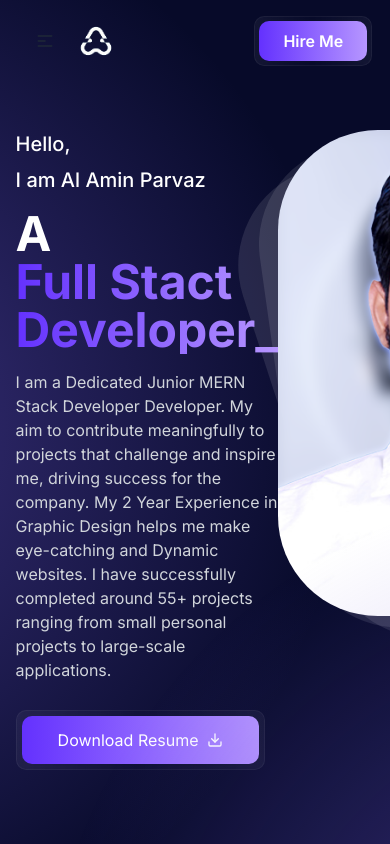
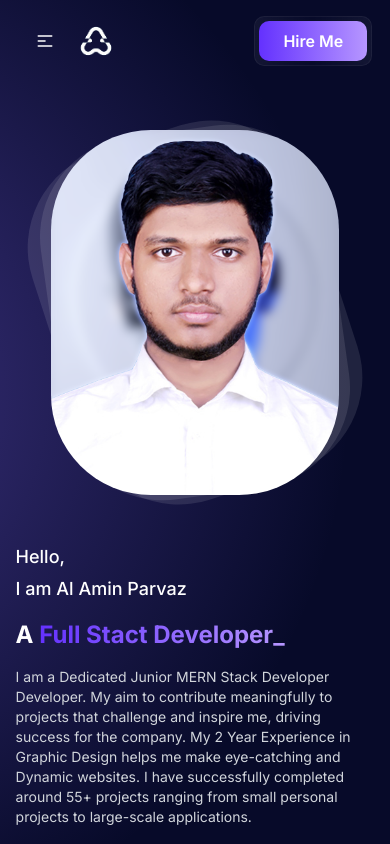
Before and after one commit to al-amin90/my-protfolio, a React (Vite) app: page / in a window 390 px wide. Shown: the top 844 px of the page. Built offline with nearby package versions, Linux system fonts and the light colour scheme.

Commit message:
responsive added

```diff
--- a/src/components/Banner.jsx
+++ b/src/components/Banner.jsx
@@ -4,23 +4,23 @@ import "./Banner.css";
 
 const Banner = () => {
   return (
-    <div className="max-w-[1480px] relative z-20 pt-4 font-inter  mx-auto w-[92%] mt-10 pb-40">
+    <div className="max-w-[1480px] relative z-20 pt-4 font-inter  mx-auto w-[92%] mt-10 md:pb-40 pb-16">
       <div className="shape right "></div>
-      <div className="flex text-white">
+      <div className="flex flex-col-reverse md:flex-row gap-12 md:gap-0 text-white">
         {/* left side */}
         <div className="flex-1 ">
-          <div className="text-xl font-medium space-y-2">
+          <div className="text-lg md:text-xl font-medium space-y-1 md:space-y-2">
             <h6>Hello,</h6>
             <h6>I am Al Amin Parvaz</h6>
           </div>
-          <h1 className="text-5xl font-bold mt-4">
+          <h1 className="text-2xl md:text-5xl font-bold mt-4">
             A{" "}
             <span className="bg-gradient-to-r from-[#6431FE] to-[#B696FF] inline-block text-transparent bg-clip-text">
               Full Stact Developer_
             </span>
           </h1>
 
-          <p className="text-base text-gray-300 mt-4 mb-7">
+          <p className="text-sm md:text-base text-gray-300 mt-4 mb-7">
             I am a Dedicated Junior MERN Stack Developer Developer. My aim to
             contribute meaningfully to projects that challenge and inspire me,
             driving success for the company. My 2 Year Experience in Graphic
@@ -42,8 +42,8 @@ const Banner = () => {
         </div>
 
         {/* right side */}
-        <div className="flex-1 mr-12 relative image">
-          <div className=" ml-auto w-96 relative imageProfile">
+        <div className="flex-1 mx-auto md:mr-12 relative image">
+          <div className=" ml-auto w-72 lg:w-96 relative imageProfile">
             <img className="rounded-[100px] " src={banner} alt="" />
           </div>
         </div>
--- a/src/components/BannerImg.jsx
+++ b/src/components/BannerImg.jsx
@@ -3,7 +3,7 @@ import bannerImg from "../assets/bannergithub.png";
 const BannerImg = () => {
   return (
     <div className="max-w-[1480px] bannerImg opacity-90 relative -z-0 pt-4 font-inter  mx-auto w-[92%] mt-8">
-      <div className="shape"></div>
+      <div className="shape hidden lg:block "></div>
       <img
         src={bannerImg}
         className="w-full rounded-3xl mix-blend-multiply"
--- a/src/components/Contact.jsx
+++ b/src/components/Contact.jsx
@@ -10,14 +10,14 @@ const Contact = () => {
   return (
     <div
       id="contact"
-      className="max-w-[1480px] relative z-20 pt-4 font-inter mb-24 mx-auto w-[92%] mt-12 "
+      className="max-w-[1480px] relative z-20 md:pt-4 font-inter mb-6 md:mb-24 mx-auto w-[92%] mt-12 "
     >
       <SubHeading title="get in touch"></SubHeading>
-      <h2 className="text-center text-white text-4xl z-50  font-inter font-semibold mt-4">
+      <h2 className="text-center text-white text-3xl md:text-4xl z-50  font-inter font-semibold mt-4">
         Contact with me
       </h2>
 
-      <div className="grid grid-cols-2 gap-5 mt-12">
+      <div className="grid grid-cols-1 md:grid-cols-2 gap-5 mt-7 md:mt-12">
         <div className="">
           <img
             className=" w-full h-[26rem] opacity-95 object-cover rounded-xl"
@@ -55,7 +55,7 @@ const Contact = () => {
             </div>
 
             <div className="mt-6">
-              <div className="grid gap-3 grid-cols-2">
+              <div className="grid gap-3 grid-cols-1 md:grid-cols-2">
                 <input
                   type="text"
                   placeholder="Name"
@@ -85,7 +85,7 @@ const Contact = () => {
         </form>
       </div>
 
-      <div className="grid grid-cols-3 gap-5">
+      <div className="grid grid-cols-1 md:grid-cols-3 gap-0 md:gap-5">
         <div className="relative flex mt-5 items-center justify-center flex-col">
           <div className="bg-gradient-to-t gap-4 p-4 px-8 justify-between rounded-xl from-[#ffffff0d] to-[#ffffff00] hover: border shadow-2xl border-white/20 w-full ">
             <div>
--- a/src/components/Education.jsx
+++ b/src/components/Education.jsx
@@ -9,7 +9,7 @@ const Education = () => {
     >
       <div className="shape right "></div>
       <SubHeading title="CSE "></SubHeading>
-      <h2 className="text-center text-white text-4xl z-50  font-inter font-semibold mt-4">
+      <h2 className="text-center mt-1 text-white text-3xl md:text-4xl z-50  font-inter font-semibold   md:mt-4">
         My Education
       </h2>
 
--- a/src/components/Footer.jsx
+++ b/src/components/Footer.jsx
@@ -5,14 +5,14 @@ import { FaYoutube } from "react-icons/fa6";
 
 const Footer = () => {
   return (
-    <section className="mt-32 ">
-      <div className="py-20 border-purple-400 border-t relative z-30 rounded-2xl bg-gradient-to-b from-[#ffffff0d] to-[#ffffff00]">
+    <section className="mt-14 md:mt-32 ">
+      <div className="py-16 md:py-20  border-purple-400 border-t relative z-30 rounded-2xl bg-gradient-to-b from-[#ffffff0d] to-[#ffffff00]">
         <div className="text-gray-200 flex justify-center mx-auto flex-col max-w-44 cursor-pointer">
           <div>
-            <img src={logo} alt="" />
+            <img src={logo} className="mx-auto" alt="" />
           </div>
         </div>
-        <div className="max-w-[900px] mx-auto">
+        <div className="max-w-[900px] mx-auto w-[95%]">
           <p className="text-base text-gray-400 mt-6 font-medium text-center">
             Let's build something amazing together. I'm available for freelance
             projects, collaborations, and full-time opportunities. Drop me a
--- a/src/components/Navbar.jsx
+++ b/src/components/Navbar.jsx
@@ -2,7 +2,7 @@ import logo from "/logo.png";
 
 const Navbar = () => {
   const navLinks = (
-    <div className="flex text-primaryColor font-medium gap-6 text-gray-500 text-base *:cursor-pointer ">
+    <div className="flex lg:flex-row flex-col text-primaryColor font-medium gap-6 text-[#6F3EFE] lg:text-gray-500 text-base *:cursor-pointer ">
       <li className="text-white ">Home</li>
       <li className="hover:text-white ">
         <a href="#skills" className="p-0">
@@ -32,8 +32,12 @@ const Navbar = () => {
     <div className=" ">
       <div className="navbar relative z-30 max-w-[1480px] pt-4 font-inter mx-auto w-[95%]">
         <div className="navbar-start ">
-          <div className="dropdown">
-            <div tabIndex={0} role="button" className="btn btn-ghost lg:hidden">
+          <div className="dropdown relative z-50">
+            <div
+              tabIndex={0}
+              role="button"
+              className="btn text-white btn-ghost lg:hidden"
+            >
               <svg
                 xmlns="http://www.w3.org/2000/svg"
                 className="h-5 w-5"
@@ -51,7 +55,7 @@ const Navbar = () => {
             </div>
             <ul
               tabIndex={0}
-              className="menu menu-sm dropdown-content bg-base-100 rounded-box z-[1] mt-3 w-52 p-2 shadow"
+              className="menu menu-sm border border-white/20 dropdown-content backdrop-blur-lg rounded-box z-[1] mt-3 w-52 p-2  px-4 shadow"
             >
               {navLinks}
             </ul>
--- a/src/components/Projects.jsx
+++ b/src/components/Projects.jsx
@@ -13,16 +13,16 @@ const Projects = () => {
       className="max-w-[1480px] relative z-20 pt-4 font-inter  mx-auto w-[92%] mt-8 pb-40"
     >
       <SubHeading title="Expert "></SubHeading>
-      <h2 className="text-center text-white text-4xl z-50  font-inter font-semibold mt-4">
+      <h2 className="text-center text-white text-3xl md:text-4xl z-50  font-inter font-semibold mt-4">
         My Recent Projects
       </h2>
 
-      <div className="grid grid-cols-1 gap-5 mt-16 lg:grid-cols-2">
+      <div className="grid grid-cols-1 gap-5 mt-6 md:mt-16 lg:grid-cols-2">
         <div className="group relative">
           <img src={nova} className="rounded-xl" alt="" />
 
-          <div className="absolute h-fit flex justify-between items-center bg-gradient-to-r p-5 from-[#8850f71c] to-[#2a145425] group-hover:opacity-100 transition-all -bottom-20 group-hover:bottom-5 backdrop-blur-xl rounded-2xl opacity-0 -left-5 duration-500 w-[550px]">
-            <div className="max-w-[85%]">
+          <div className="absolute h-fit flex justify-between items-center bg-gradient-to-r p-5 from-[#8850f71c] to-[#2a145425] group-hover:opacity-100 transition-all -bottom-16 group-hover:bottom-5 backdrop-blur-2xl rounded-2xl opacity-0 md:-left-5 duration-500 w-full md:w-[550px] ">
+            <div className=" md:max-w-[85%]">
               <h1 className="text-xl text-white font-semibold">
                 Project Name: novaNews
               </h1>
@@ -33,7 +33,7 @@ const Projects = () => {
                 publisher and tags.....
               </p>
               <div>
-                <div className="flex text-sm mt-2">
+                <div className="flex gap-1 flex-wrap text-sm mt-2">
                   <span className="bg-gradient-to-r rounded-full text-white px-3 w-fit gap-2 flex items-center">
                     <span className="bg-gradient-to-r font-bold from-[#6431FE] to-[#6431FE] inline-block text-transparent bg-clip-text">
                       React JS
@@ -79,7 +79,7 @@ const Projects = () => {
                 </div>
               </div>
             </div>
-            <div>
+            <div className="hidden md:block ">
               <TbSquareRotatedFilled className="text-5xl  text-white animate-spin" />
             </div>
           </div>
@@ -87,8 +87,8 @@ const Projects = () => {
         <div className="group relative">
           <img src={nounet} className="rounded-xl" alt="" />
 
-          <div className="absolute h-fit flex justify-between items-center bg-gradient-to-r p-5 from-[#8850f71c] to-[#2a145425] group-hover:opacity-100 transition-all -bottom-16 group-hover:bottom-5 backdrop-blur-2xl rounded-2xl opacity-0 -left-5 duration-500 w-[550px]">
-            <div className="max-w-[85%]">
+          <div className="absolute h-fit flex justify-between items-center bg-gradient-to-r p-5 from-[#8850f71c] to-[#2a145425] group-hover:opacity-100 transition-all -bottom-16 group-hover:bottom-5 backdrop-blur-2xl rounded-2xl opacity-0 md:-left-5 duration-500 w-full md:w-[550px] ">
+            <div className=" md:max-w-[85%]">
               <h1 className="text-xl text-white font-semibold">
                 Project Name: NourishNet
               </h1>
@@ -99,7 +99,7 @@ const Projects = () => {
                 NourishNet, individuals.....
               </p>
               <div>
-                <div className="flex text-sm mt-2">
+                <div className="flex flex-wrap gap-1 text-sm mt-2">
                   <span className="bg-gradient-to-r rounded-full text-white px-3 w-fit gap-2 flex items-center">
                     <span className="bg-gradient-to-r font-bold from-[#6431FE] to-[#6431FE] inline-block text-transparent bg-clip-text">
                       React JS
@@ -145,7 +145,7 @@ const Projects = () => {
                 </div>
               </div>
             </div>
-            <div>
+            <div className="hidden md:block ">
               <TbSquareRotatedFilled className="text-5xl  text-white animate-spin" />
             </div>
           </div>
@@ -153,8 +153,8 @@ const Projects = () => {
         <div className="group relative">
           <img src={journy} className="rounded-xl" alt="" />
 
-          <div className="absolute h-fit flex justify-between items-center bg-gradient-to-r p-5 from-[#8850f71c] to-[#2a145425] group-hover:opacity-100 transition-all -bottom-16 group-hover:bottom-5 backdrop-blur-2xl rounded-2xl opacity-0 -left-5 duration-500 w-[550px] ">
-            <div className="max-w-[85%]">
+          <div className="absolute h-fit flex justify-between items-center bg-gradient-to-r p-5 from-[#8850f71c] to-[#2a145425] group-hover:opacity-100 transition-all -bottom-16 group-hover:bottom-5 backdrop-blur-2xl rounded-2xl opacity-0 md:-left-5 duration-500 w-full md:w-[550px] ">
+            <div className=" md:max-w-[85%]">
               <h1 className="text-xl text-white font-semibold">
                 Project Name: JourneyJoy
               </h1>
@@ -165,7 +165,7 @@ const Projects = () => {
                 average cost and features a user-friendly UI/UX design......
               </p>
               <div>
-                <div className="flex text-sm mt-2">
+                <div className="flex gap-1 flex-wrap text-sm mt-2">
                   <span className="bg-gradient-to-r rounded-full text-white px-3 w-fit gap-2 flex items-center">
                     <span className="bg-gradient-to-r font-bold from-[#6431FE] to-[#6431FE] inline-block text-transparent bg-clip-text">
                       React JS
@@ -211,7 +211,7 @@ const Projects = () => {
                 </div>
               </div>
             </div>
-            <div>
+            <div className="hidden md:block ">
               <TbSquareRotatedFilled className="text-5xl  text-white animate-spin" />
             </div>
           </div>
--- a/src/components/TechnicalSkills.jsx
+++ b/src/components/TechnicalSkills.jsx
@@ -14,16 +14,16 @@ const TechnicalSkills = () => {
   return (
     <div
       id="skills"
-      className="max-w-[1480px] relative z-20 pt-4 font-inter  mx-auto w-[92%] mt-8 pb-40"
+      className="max-w-[1480px] relative z-20 md:pt-4 font-inter  mx-auto w-[92%] mt-8 pb-16 md:pb-40"
     >
-      <div className="shape"></div>
+      <div className="lg:block shape hidden"></div>
       <SubHeading title="Speciality"></SubHeading>
-      <h2 className="text-center text-white text-4xl z-50  font-inter font-semibold mt-4">
+      <h2 className="text-center text-white text-3xl md:text-4xl z-50  font-inter font-semibold mt-4">
         My Technical Skills
       </h2>
 
       {/* all skills */}
-      <div className="inline-flex justify-center items-center flex-wrap mt-16 gap-3  ">
+      <div className="inline-flex justify-center items-center flex-wrap mt-6 md:mt-16 gap-3  ">
         <div className="relative">
           <div className="bg-gradient-to-b gap-4 p-4 px-8 justify-between rounded-xl from-[#ffffff0d] to-[#ffffff00] hover:shadow-[#2a1454] shadow-black/20 hover: border shadow-2xl border-white/20 inline-flex flashEffect relative overflow-hidden ">
             <img
```
